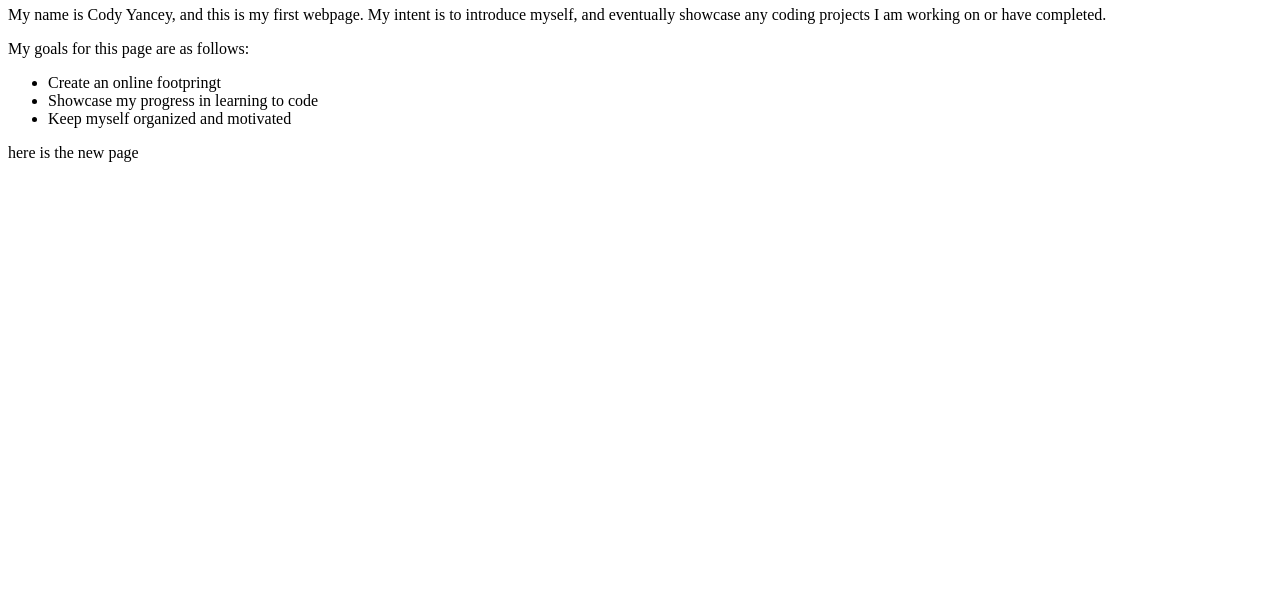
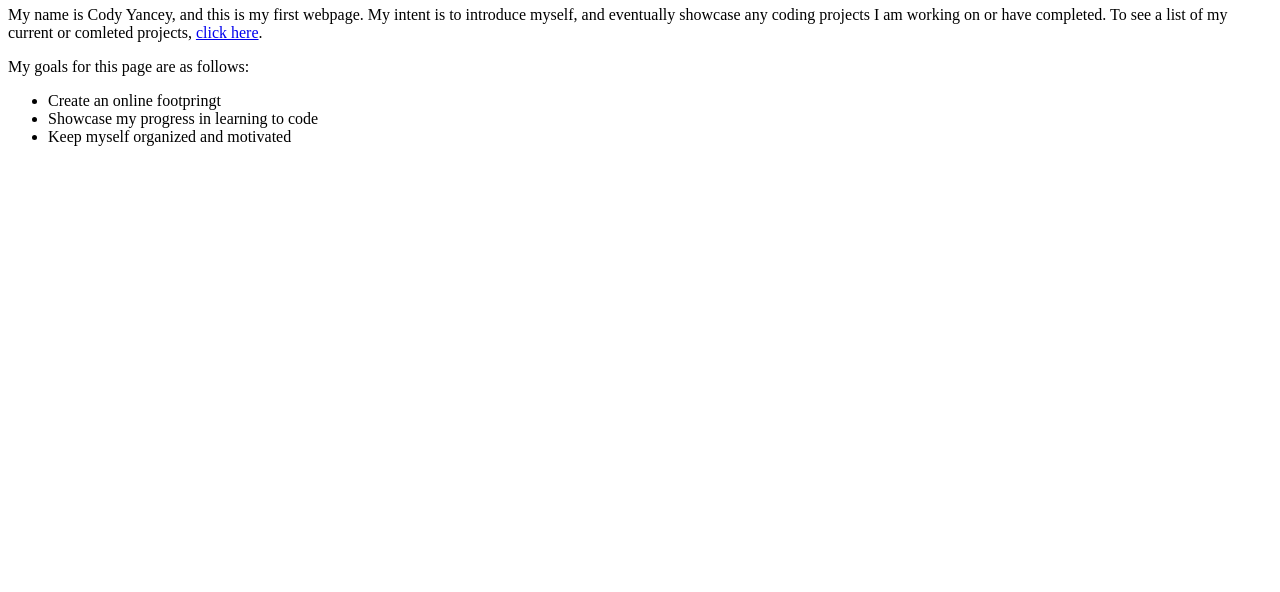
Before and after one commit to cyancey06/project0, a plain HTML site: page index.html in a window 1280 px wide. Shown: the part 208-800 px from the top of the page. Drawn offline with Linux system fonts and the light colour scheme.

Commit message:
next step

```diff
--- a/index.html
+++ b/index.html
@@ -12,7 +12,8 @@
         <p>
             My name is Cody Yancey, and this is my first webpage. My intent is to
         introduce myself, and eventually showcase any coding projects I am working on
-        or have completed.
+        or have completed. To see a list of my current or comleted projects,
+        <a href="projects.html">click here</a>.
         </p>
 
         My goals for this page are as follows:
@@ -22,6 +23,6 @@
             <li>Showcase my progress in learning to code</li>
             <li>Keep myself organized and motivated</li>
         </ul>
-here is the new page
+
     </body>
 </html>
```
Also changed, not shown: projects.html (added).
